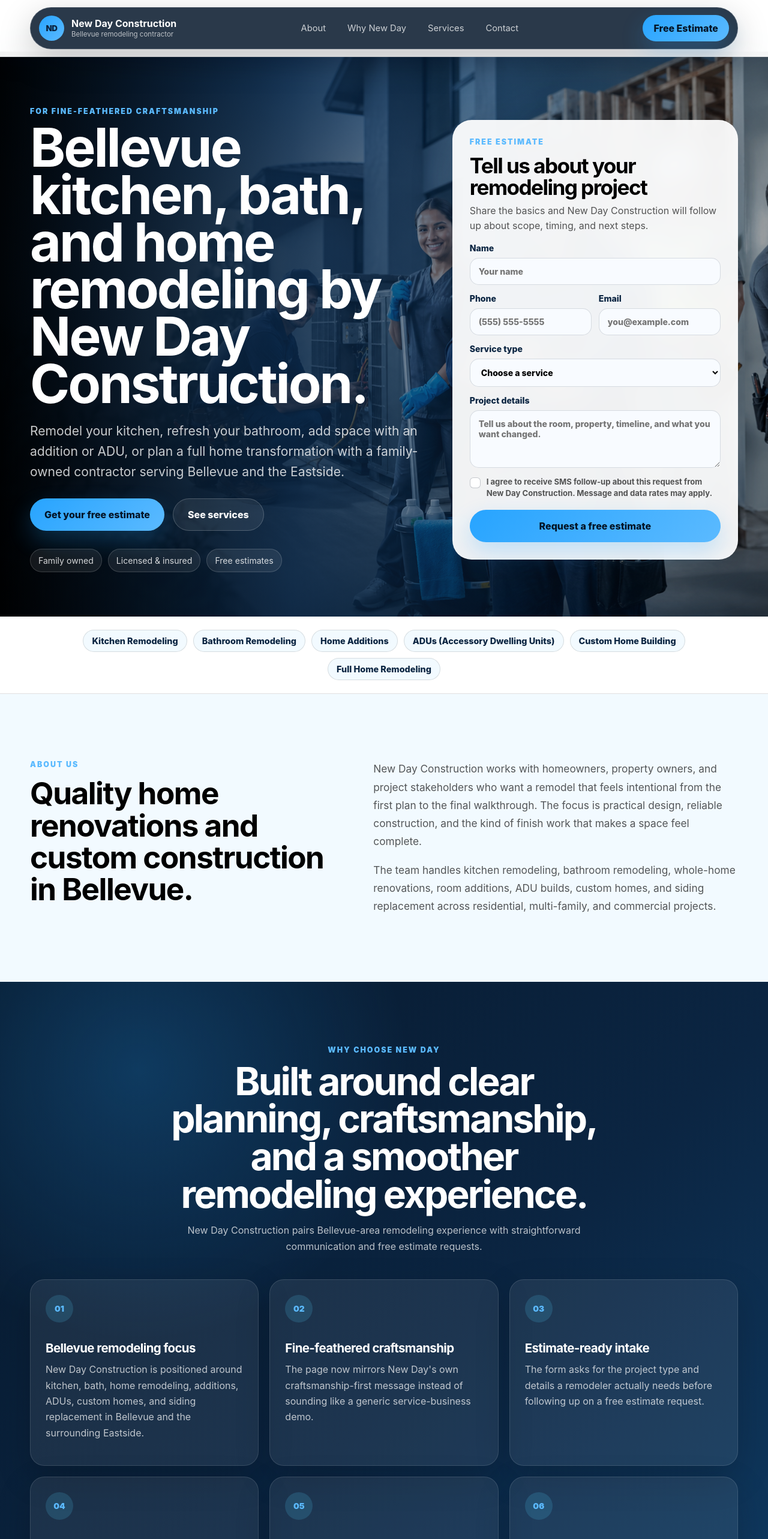
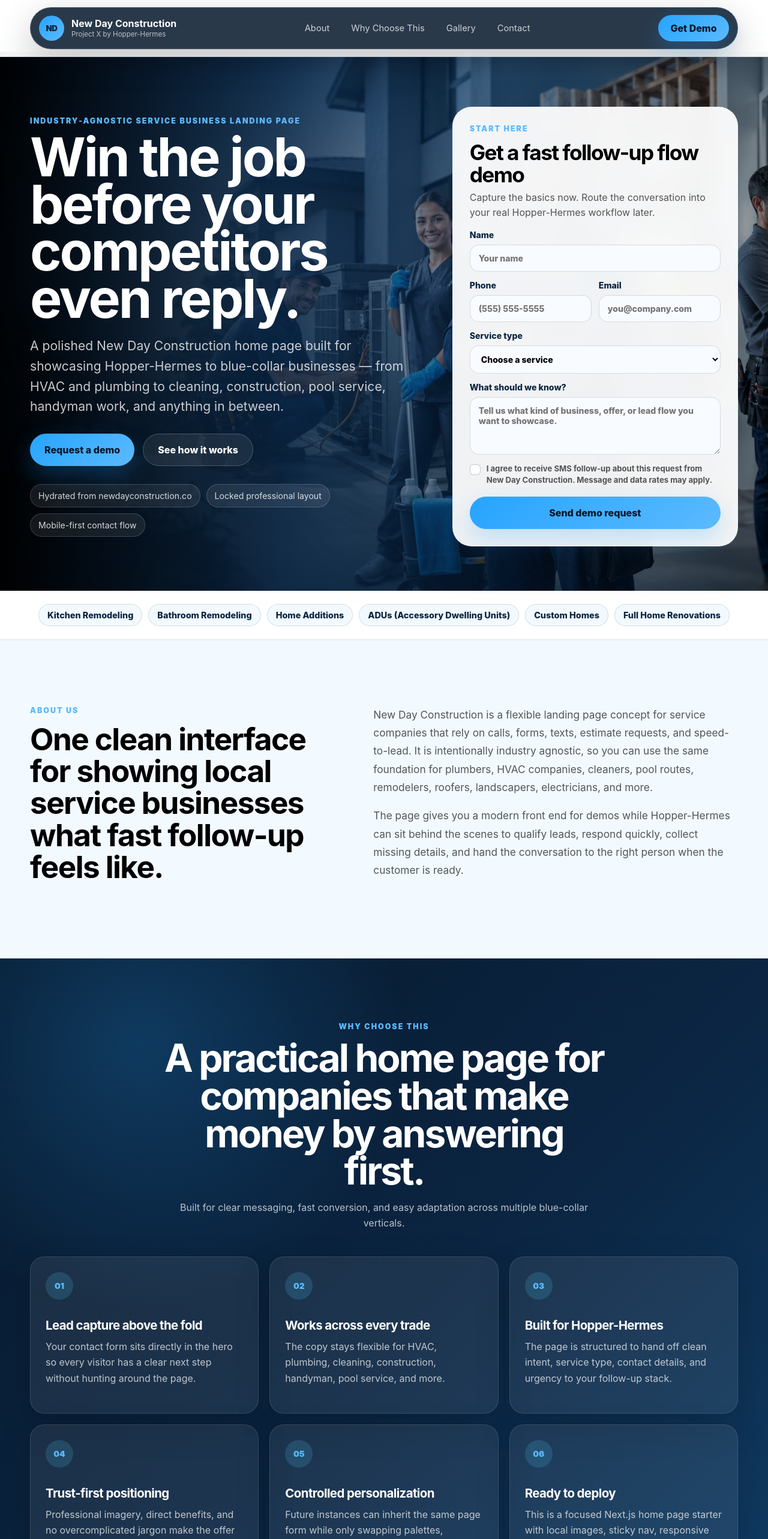
Before and after one commit to SoloRatRacer97/Hermes-Project-X-site, a Next.js app: page / in a window 1280 px wide. Shown: the top 2566 px of the page at 60% size. Built offline with nearby package versions, Linux system fonts and the light colour scheme.

Commit message:
chore: landing site update

```diff
--- a/app/page.tsx
+++ b/app/page.tsx
@@ -19,42 +19,8 @@ type SubmitStatus = "idle" | "submitting" | "success" | "error";
 
 type ThemeStyle = CSSProperties & Record<`--${string}`, string>;
 
-const { brand, images, industries, integration, theme } = projectXConfig;
-const proofPoints = ["Family owned", "Licensed & insured", "Free estimates"];
-const carouselItems = [
-  {
-    eyebrow: "Kitchen Remodeling",
-    title: "Custom Bellevue kitchens built around how your family actually lives.",
-    description:
-      "From cabinet layout and countertops to islands, lighting, and finish selections, New Day Construction helps turn dated kitchens into practical, polished gathering spaces.",
-    image: "/images/construction-handyman.png",
-    alt: "Construction professionals reviewing remodeling plans for a kitchen project",
-  },
-  {
-    eyebrow: "Bathroom Remodeling",
-    title: "Spa-like bathroom updates with durable materials and clean workmanship.",
-    description:
-      "Refresh a tired bath, replace tile and fixtures, or rework the whole layout with a remodeling team that keeps the details organized from start to finish.",
-    image: "/images/service-handshake.png",
-    alt: "Service professional greeting a homeowner before a remodeling consultation",
-  },
-  {
-    eyebrow: "Additions + ADUs",
-    title: "More usable space without leaving the neighborhood you already love.",
-    description:
-      "New Day handles room additions, home expansions, and accessory dwelling units for homeowners who need space for family, rental income, work, or guests.",
-    image: "/images/hero-blue-collar-team.png",
-    alt: "Construction and remodeling crew standing together at a job site",
-  },
-  {
-    eyebrow: "Whole-Home Projects",
-    title: "Design-build support for remodels, custom homes, and exterior updates.",
-    description:
-      "Whether the request is a full home remodel, custom build, or siding replacement, the focus stays on craftsmanship, communication, and a finished result that feels intentional.",
-    image: "/images/hvac-plumbing.png",
-    alt: "Skilled tradespeople working in a clean residential service setting",
-  },
-] as const;
+const { brand, images, industries, integration, proofPoints, theme } = projectXConfig;
+const carouselItems = images.carousel;
 const serviceOptions = ["", ...industries, "Other"];
 
 const themeStyle: ThemeStyle = {
@@ -86,34 +52,34 @@ const themeStyle: ThemeStyle = {
 
 const whyCards = [
   {
-    title: "Bellevue remodeling focus",
+    title: "Lead capture above the fold",
     description:
-      "New Day Construction is positioned around kitchen, bath, home remodeling, additions, ADUs, custom homes, and siding replacement in Bellevue and the surrounding Eastside.",
+      "Your contact form sits directly in the hero so every visitor has a clear next step without hunting around the page.",
   },
   {
-    title: "Fine-feathered craftsmanship",
+    title: "Works across every trade",
     description:
-      "The page now mirrors New Day's own craftsmanship-first message instead of sounding like a generic service-business demo.",
+      "The copy stays flexible for HVAC, plumbing, cleaning, construction, handyman, pool service, and more.",
   },
   {
-    title: "Estimate-ready intake",
+    title: "Built for Hopper-Hermes",
     description:
-      "The form asks for the project type and details a remodeler actually needs before following up on a free estimate request.",
+      "The page is structured to hand off clean intent, service type, contact details, and urgency to your follow-up stack.",
   },
   {
-    title: "Residential, multi-family, commercial",
+    title: "Trust-first positioning",
     description:
-      "The copy reflects New Day's stated market mix instead of narrowing the page to one residential-only use case.",
+      "Professional imagery, direct benefits, and no overcomplicated jargon make the offer easy for blue-collar owners to understand.",
   },
   {
-    title: "Design-build language",
+    title: "Controlled personalization",
     description:
-      "Visitors see clear references to planning, materials, craftsmanship, layout, and project management from first click through follow-up.",
+      "Future instances can inherit the same page form while only swapping palettes, professional photo sets, and service choices.",
   },
   {
-    title: "Local proof points",
+    title: "Ready to deploy",
     description:
-      "Family owned, licensed and insured, free estimates, and strong review signals are brought forward where prospects expect reassurance.",
+      "This is a focused Next.js home page starter with local images, sticky nav, responsive CSS, and production-friendly structure.",
   },
 ];
 
@@ -204,10 +170,10 @@ function LeadForm({ id, className = "lead-card" }: { id: string; className?: str
   return (
     <form className={className} id={id} onSubmit={handleSubmit}>
       <div className="lead-card-header">
-        <p className="eyebrow">Free estimate</p>
-        <h2>Tell us about your remodeling project</h2>
+        <p className="eyebrow">Start here</p>
+        <h2>Get a fast follow-up flow demo</h2>
         <p>
-          Share the basics and New Day Construction will follow up about scope, timing, and next steps.
+          Capture the basics now. Route the conversation into your real Hopper-Hermes workflow later.
         </p>
       </div>
 
@@ -244,7 +210,7 @@ function LeadForm({ id, className = "lead-card" }: { id: string; className?: str
             type="email"
             name="email"
             autoComplete="email"
-            placeholder="you@example.com"
+            placeholder="you@company.com"
             value={formState.email}
             onChange={(event) => updateField("email", event.target.value)}
           />
@@ -268,11 +234,11 @@ function LeadForm({ id, className = "lead-card" }: { id: string; className?: str
       </label>
 
       <label>
-        Project details
+        What should we know?
         <textarea
           name="message"
           rows={4}
-          placeholder="Tell us about the room, property, timeline, and what you want changed."
+          placeholder="Tell us what kind of business, offer, or lead flow you want to showcase."
           value={formState.message}
           onChange={(event) => updateField("message", event.target.value)}
         />
@@ -294,12 +260,12 @@ function LeadForm({ id, className = "lead-card" }: { id: string; className?: str
       </label>
 
       <button className="submit-button" type="submit" disabled={status === "submitting"}>
-        {status === "submitting" ? "Sending request..." : "Request a free estimate"}
+        {status === "submitting" ? "Sending request..." : "Send demo request"}
       </button>
 
       {status === "success" ? (
         <p className="form-success" role="status">
-          Thanks. Your request was sent to the New Day Construction follow-up team.
+          Thanks. Your request was captured and routed into the Project X follow-up flow.
         </p>
       ) : null}
 
@@ -333,19 +299,19 @@ export default function Home() {
             <span className="brand-mark">{brand.mark}</span>
             <span>
               <strong>{brand.name}</strong>
-              <small>Bellevue remodeling contractor</small>
+              <small>{brand.poweredBy}</small>
             </span>
           </a>
 
           <nav className="nav-links" aria-label="Page sections">
             <a className="mobile-hidden-nav" href="#about">About</a>
-            <a href="#why">Why New Day</a>
-            <a href="#gallery">Services</a>
+            <a href="#why">Why Choose This</a>
+            <a href="#gallery">Gallery</a>
             <a className="mobile-hidden-nav" href="#contact">Contact</a>
           </nav>
 
           <a className="nav-cta" href="#lead-form">
-            Free Estimate
+            Get Demo
           </a>
         </header>
       </div>
@@ -356,18 +322,18 @@ export default function Home() {
 
         <div className="hero-inner section-shell">
           <div className="hero-copy">
-            <p className="eyebrow">For fine-feathered craftsmanship</p>
-            <h1>Bellevue kitchen, bath, and home remodeling by New Day Construction.</h1>
+            <p className="eyebrow">Industry-agnostic service business landing page</p>
+            <h1>Win the job before your competitors even reply.</h1>
             <p className="hero-subtitle">
-              Remodel your kitchen, refresh your bathroom, add space with an addition or ADU, or plan a full home transformation with a family-owned contractor serving Bellevue and the Eastside.
+              A polished {brand.name} home page built for showcasing Hopper-Hermes to blue-collar businesses — from HVAC and plumbing to cleaning, construction, pool service, handyman work, and anything in between.
             </p>
 
             <div className="hero-actions">
               <a className="primary-button" href="#lead-form">
-                Get your free estimate
+                Request a demo
               </a>
               <a className="secondary-button" href="#why">
-                See services
+                See how it works
               </a>
             </div>
 
@@ -393,14 +359,14 @@ export default function Home() {
       <section className="section-shell split-section" id="about">
         <div>
           <p className="eyebrow">About us</p>
-          <h2>Quality home renovations and custom construction in Bellevue.</h2>
+          <h2>One clean interface for showing local service businesses what fast follow-up feels like.</h2>
         </div>
         <div className="rich-copy">
           <p>
-            {brand.name} works with homeowners, property owners, and project stakeholders who want a remodel that feels intentional from the first plan to the final walkthrough. The focus is practical design, reliable construction, and the kind of finish work that makes a space feel complete.
+            {brand.name} is a flexible landing page concept for service companies that rely on calls, forms, texts, estimate requests, and speed-to-lead. It is intentionally industry agnostic, so you can use the same foundation for plumbers, HVAC companies, cleaners, pool routes, remodelers, roofers, landscapers, electricians, and more.
           </p>
           <p>
-            The team handles kitchen remodeling, bathroom remodeling, whole-home renovations, room additions, ADU builds, custom homes, and siding replacement across residential, multi-family, and commercial projects.
+            The page gives you a modern front end for demos while Hopper-Hermes can sit behind the scenes to qualify leads, respond quickly, collect missing details, and hand the conversation to the right person when the customer is ready.
           </p>
         </div>
       </section>
@@ -408,10 +374,10 @@ export default function Home() {
       <section className="why-section" id="why">
         <div className="section-shell">
           <div className="section-heading centered">
-            <p className="eyebrow">Why choose New Day</p>
-            <h2>Built around clear planning, craftsmanship, and a smoother remodeling experience.</h2>
+            <p className="eyebrow">Why choose this</p>
+            <h2>A practical home page for companies that make money by answering first.</h2>
             <p>
-              New Day Construction pairs Bellevue-area remodeling experience with straightforward communication and free estimate requests.
+              Built for clear messaging, fast conversion, and easy adaptation across multiple blue-collar verticals.
             </p>
           </div>
 
@@ -429,10 +395,10 @@ export default function Home() {
 
       <section className="section-shell carousel-section" id="gallery">
         <div className="section-heading">
-          <p className="eyebrow">Remodeling services</p>
-          <h2>Kitchens, baths, additions, ADUs, custom homes, and more.</h2>
+          <p className="eyebrow">Blue-collar image carousel</p>
+          <h2>Built to feel familiar to every trade.</h2>
           <p>
-            Choose the project type that fits your home, then send a request so the New Day team can follow up with the right next step.
+            Keep the same polished visual system across instances, then swap in client-specific crews or approved professional trade photography when available.
           </p>
         </div>
 
@@ -476,9 +442,9 @@ export default function Home() {
         <div className="section-shell contact-grid">
           <div>
             <p className="eyebrow">Contact</p>
-            <h2>Ready to talk through your New Day Construction project?</h2>
+            <h2>Ready to plug this into your {brand.name} demo flow?</h2>
             <p>
-              Use the form to request a free estimate for a kitchen, bath, addition, ADU, custom home, siding, or whole-home remodel.
+              Use the form to capture the demo request, then connect it to your CRM, webhook, or Hopper-Hermes intake flow when you are ready.
             </p>
           </div>
 
@@ -490,7 +456,7 @@ export default function Home() {
         <div className="section-shell footer-inner">
           <div>
             <strong>{brand.name}</strong>
-            <p>Kitchen, bath, home remodeling, additions, ADUs, custom homes, and siding replacement in Bellevue, WA.</p>
+            <p>{brand.footerDescription}</p>
           </div>
           <div className="footer-links">
             <a href="#top">Top</a>
--- a/app/project-x-config.ts
+++ b/app/project-x-config.ts
@@ -66,7 +66,7 @@ function createProjectXTheme({ primary, secondary }: { primary: HexColor; second
 
 export const projectXConfig = {
   hydratedFrom: "https://www.newdayconstruction.co/",
-  hydratedAt: "2026-05-04T15:55:54.445Z",
+  hydratedAt: "2026-05-04T18:22:07.182Z",
   templateContract: [
     "Keep the section order, component structure, and form fields consistent across instances.",
     "Only business labels, service options, image assets, and form routing should change per business.",
@@ -126,8 +126,8 @@ export const projectXConfig = {
     "Bathroom Remodeling",
     "Home Additions",
     "ADUs (Accessory Dwelling Units)",
-    "Custom Home Building",
-    "Full Home Remodeling"
+    "Custom Homes",
+    "Full Home Renovations"
   ],
   proofPoints: [
     "Hydrated from newdayconstruction.co",
```
Also changed, not shown: .deploy-landing.json.
